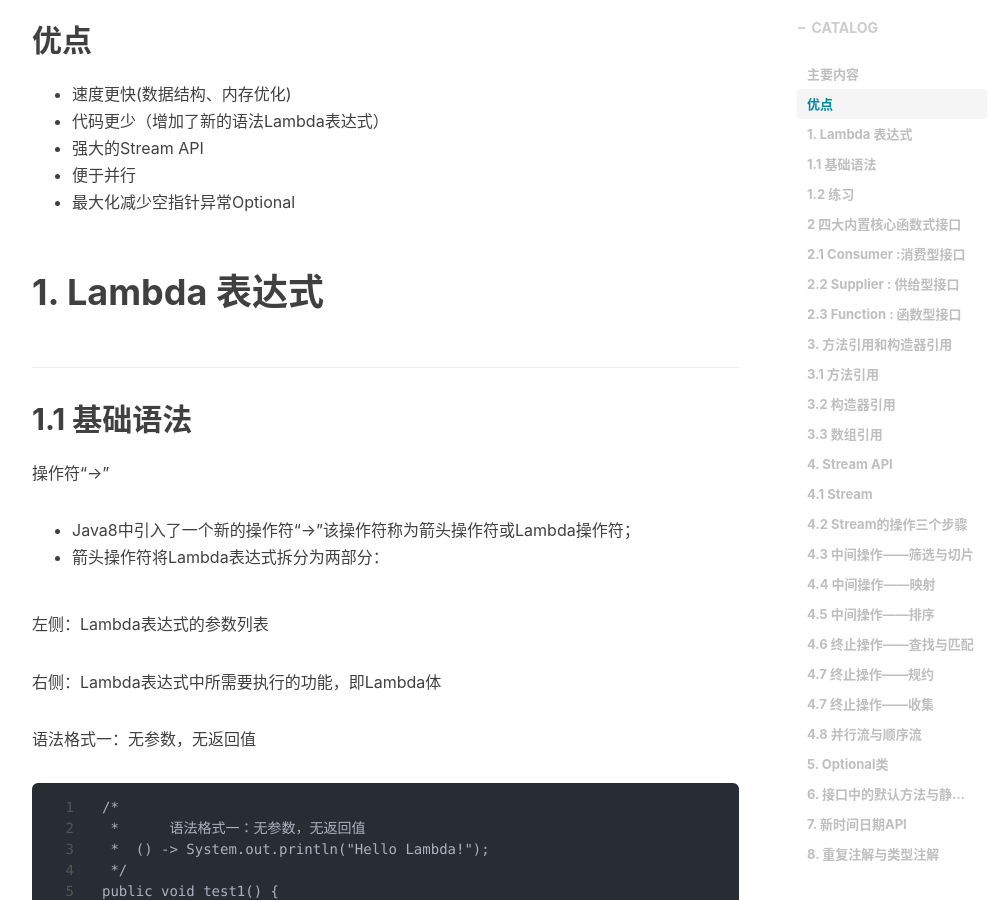
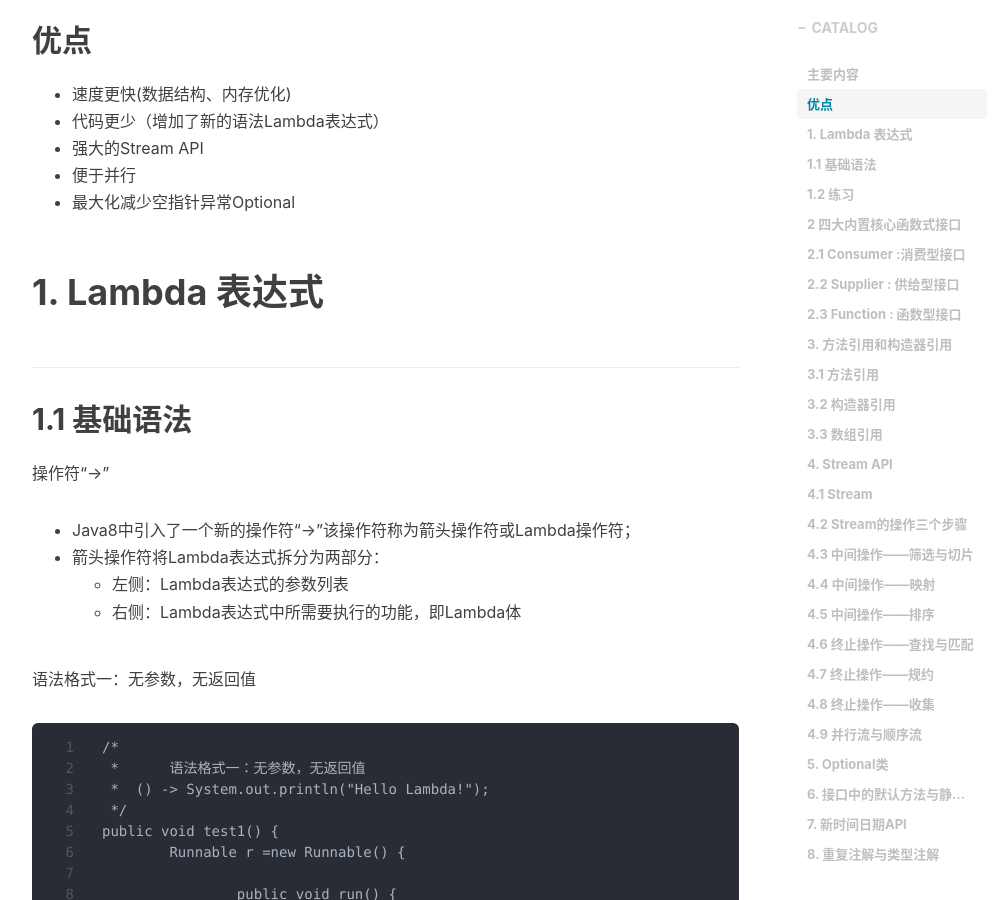
Before and after one commit to ChaoHappy/ChaoHappy.github.io, a Jekyll site: the page built from _posts/Java/Java8/2020-03-26-Java8新特性.md, in a window 1280 px wide and 900 px high, scrolled down 934 px. Shown: the whole window, without its empty margins (233-1238 px from the left). Built offline with Jekyll 4.4.1, drawn with Linux system fonts in a browser that asks for light colours; nearby versions of some CDN libraries; comment, search, counter and statistics services are not loaded; some of the changed text lies outside the part shown.

Commit message:
Update 2020-03-26-Java8新特性.md

````diff
--- a/_posts/Java/Java8/2020-03-26-Java8新特性.md
+++ b/_posts/Java/Java8/2020-03-26-Java8新特性.md
@@ -36,10 +36,8 @@ tags:
 操作符“->”
 - Java8中引入了一个新的操作符“->”该操作符称为箭头操作符或Lambda操作符；
 - 箭头操作符将Lambda表达式拆分为两部分：
-
-左侧：Lambda表达式的参数列表
-
-右侧：Lambda表达式中所需要执行的功能，即Lambda体
+  - 左侧：Lambda表达式的参数列表
+  - 右侧：Lambda表达式中所需要执行的功能，即Lambda体
 
 语法格式一：无参数，无返回值
 
@@ -647,7 +645,7 @@ public void test2() {
 
 
 
-## 4.7 终止操作——收集
+## 4.8 终止操作——收集
 
 - collect——将流转换为其他形式，接收一个Collector接口的实现，用于给Stream中元素汇总的方法。
 
@@ -736,7 +734,7 @@ public void test2() {
 	}
 ```
 
-## 4.8 并行流与顺序流
+## 4.9 并行流与顺序流
 
 并行流就是把一个内容分成多个数据块，并用不同的线程分别处理每个数据块的流。
 
````
